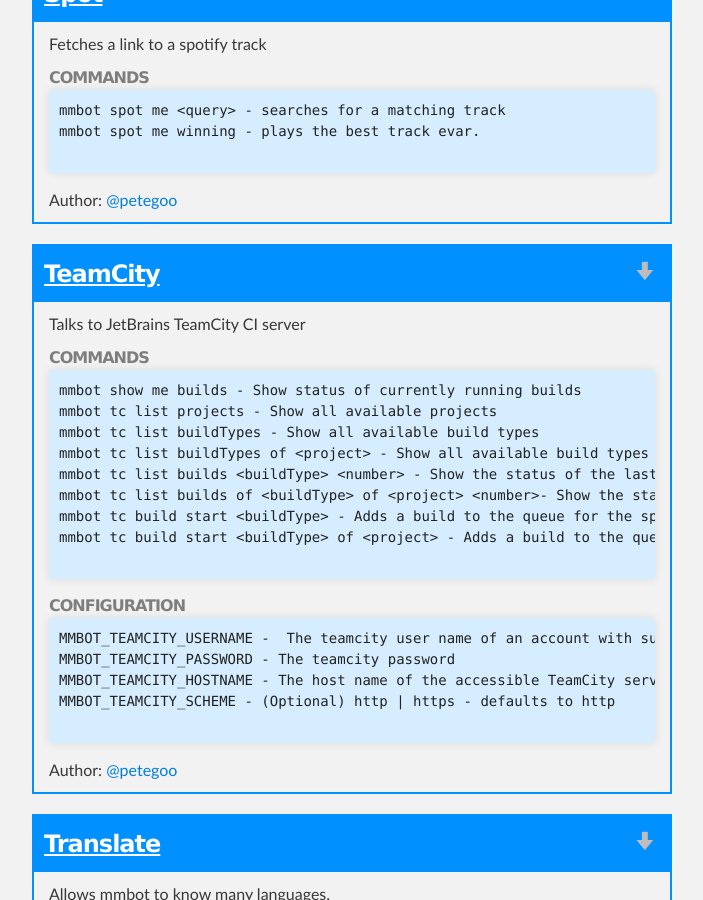
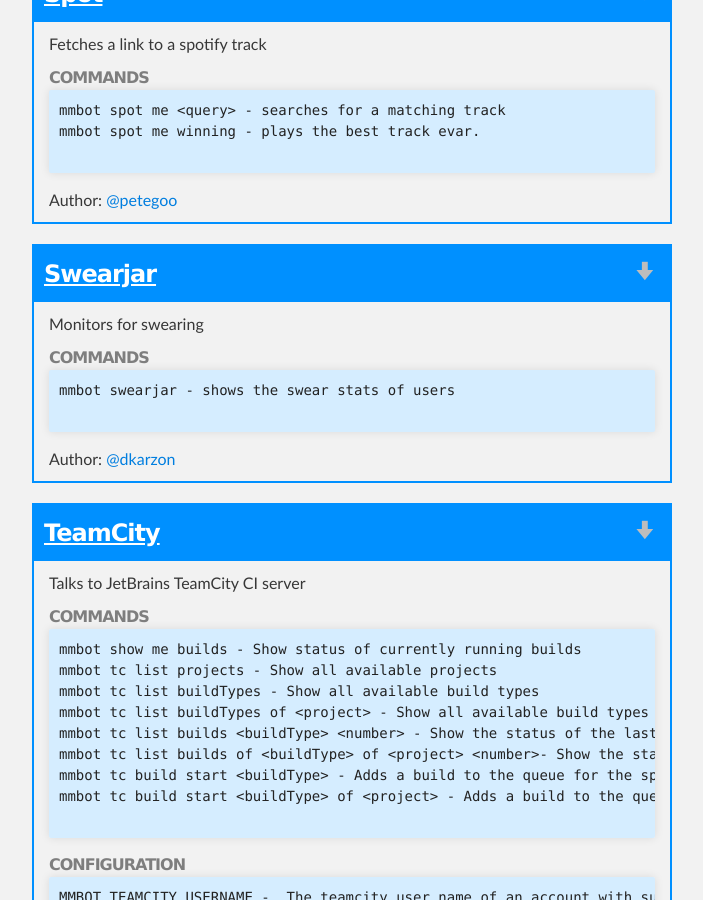
Before and after one commit to mmbot/mmbot.scripts, a Jekyll site: the page built from catalog.html, in a window 1280 px wide and 900 px high, scrolled down 5671 px. Shown: the whole window, without its empty margins (288-991 px from the left). Built offline with Jekyll 4.4.1, drawn with Linux system fonts in a browser that asks for light colours.

Commit message:
"Updated catalog yml file from CI build 51"

```diff
--- a/_data/catalog.yml
+++ b/_data/catalog.yml
@@ -236,6 +236,15 @@
   repolink: http://github.com/mmbot/mmbot.scripts/blob/master/scripts/Music/Spot.csx
 
 
+- name: Swearjar
+  description: Monitors for swearing
+  commands: |
+    mmbot swearjar - shows the swear stats of users
+  author: dkarzon
+  permalink: https://github.com/mmbot/mmbot.scripts/raw/master/scripts/Fun/Swearjar.csx
+  repolink: http://github.com/mmbot/mmbot.scripts/blob/master/scripts/Fun/Swearjar.csx
+
+
 - name: TeamCity
   description: Talks to JetBrains TeamCity CI server
   configuration: |
```
